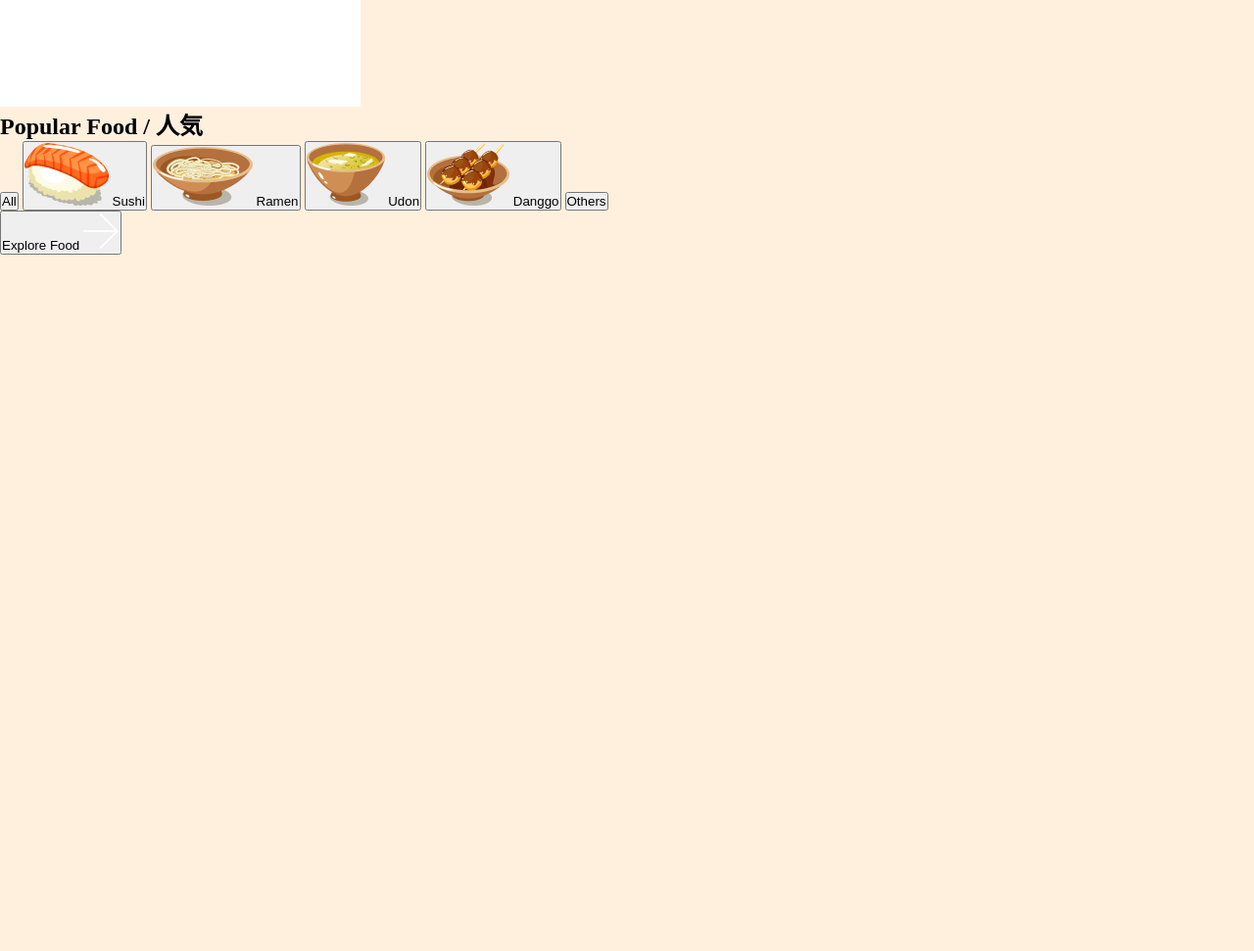
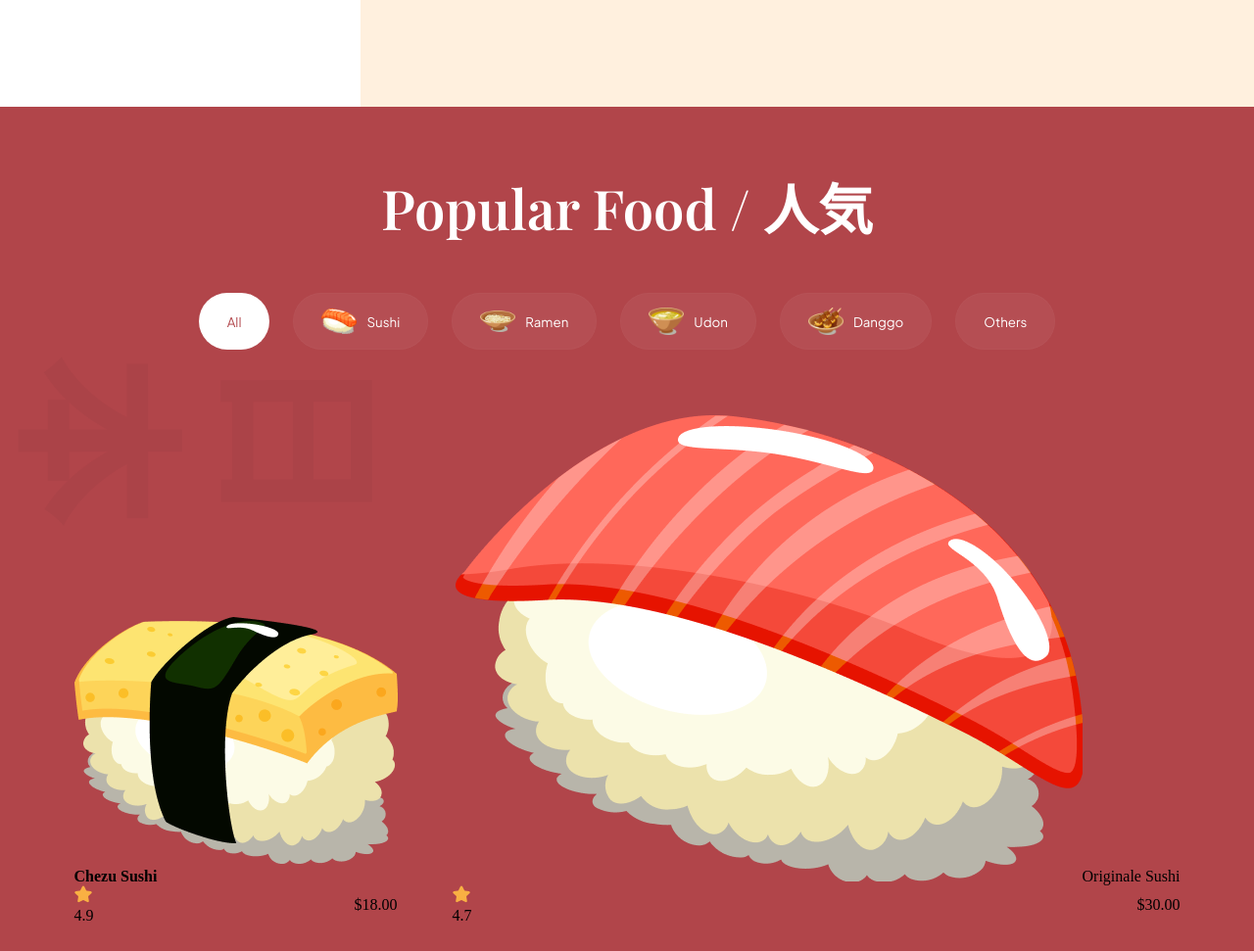
Before and after one commit to Rajiv620019/sushi, a website built with Vite: page index.html in a window 1280 px wide. Shown: the part 1409-2380 px from the top of the page at 98% size. Before the commit the page ends 1669 px from the top, so only its background shows below. Built offline with nearby package versions, Linux system fonts and the light colour scheme.

Commit message:
popular food card html and popular section css

```diff
--- a/css/sections/popular.css
+++ b/css/sections/popular.css
@@ -0,0 +1,104 @@
+.popular-foods {
+  padding: 64px;
+  display: flex;
+  flex-direction: column;
+
+  background-color: var(--primary-color);
+  background-image: url("../../assets/popular_bg.png");
+
+  background-position: center;
+  background-repeat: no-repeat;
+  background-size: contain;
+  overflow: hidden;
+}
+
+.popular-foods__title {
+  font-size: 56px;
+  font-family: var(--playfair-display);
+  font-weight: 600;
+
+  line-height: 78px;
+  color: #fff;
+  text-align: center;
+}
+
+.popular-foods__filters {
+  margin-top: 48px;
+  max-width: 100%;
+  overflow-x: auto;
+
+  display: flex;
+  justify-content: center;
+  gap: 24px;
+}
+
+.popular-foods__filter-btn {
+  padding: 10px 28px;
+  display: flex;
+  flex-direction: row;
+
+  align-items: center;
+  gap: 10px;
+  background: rgba(255, 255, 255, 0.05);
+
+  border: 1px solid rgba(255, 255, 255, 0.02);
+  border-radius: 46px;
+  font-weight: 300px;
+
+  line-height: 25px;
+  font-family: var(--plus-jakarta-sans);
+  color: #fff;
+  cursor: pointer;
+}
+
+.popular-foods__filter-btn img {
+  width: 36px;
+  height: 36px;
+  object-fit: contain;
+}
+
+.popular-foods__filter-btn.active {
+  background: #fff;
+  color: var(--primary-color);
+}
+
+.popular-foods__filter-btn:hover {
+  background: #fff;
+  color: var(--primary-color);
+}
+
+.popular-foods__catalogue {
+  margin-top: 64px;
+  display: flex;
+  justify-content: center;
+
+  align-items: flex-end;
+  flex-wrap: wrap;
+  gap: 56px;
+}
+
+.popular-foods__button {
+  width: fit-content;
+  padding: 20px 30px;
+  margin: 80px auto 0;
+
+  font-weight: 500;
+  font-size: 18px;
+  line-height: 23px;
+
+  font-family: var(--plus-jakarta-sans);
+  color: #fff;
+  border: none;
+
+  outline: none;
+  background: var(--secondary-color);
+  border-radius: 64px;
+  cursor: pointer;
+}
+
+.popular-foods__button img {
+  width: 14px;
+  height: 14px;
+  object-fit: contain;
+  margin-left: 21px;
+}
--- a/index.html
+++ b/index.html
@@ -154,7 +154,55 @@
         <button class="popular-foods__filter-btn">Others</button>
       </div>
 
-      <div class="popular-foods__catalogue"></div>
+      <div class="popular-foods__catalogue">
+        <article class="popular-foods__card">
+          <img
+            class="popular-foods__card-image"
+            src="assets/sushi-12.png"
+            alt="chezu sushi"
+          />
+          <h4 class="popular-foods__card-title">Chezu Sushi</h4>
+
+          <div class="popular-foods__card-details flex-between">
+            <div class="popular-foods__card-rating">
+              <img src="assets/star.svg" alt="rating" />
+              <p>4.9</p>
+            </div>
+
+            <p class="popular-foods__card-price">$18.00</p>
+          </div>
+        </article>
+
+        <article class="popular-foods__card active-card">
+          <img class="popular-foods__card-image" src="assets/sushi-11.png"
+          alt="originale sushi/>
+          <h4 class="popular-foods__card-title">Originale Sushi</h4>
+
+          <div class="popular-foods__card-details flex-between">
+            <div class="popular-foods__card-rating">
+              <img src="assets/star.svg" alt="rating" />
+              <p>4.7</p>
+            </div>
+
+            <p class="popular-foods__card-price">$30.00</p>
+          </div>
+        </article>
+
+        <article class="popular-foods__card">
+          <img class="popular-foods__card-image" src="assets/sushi-10.png"
+          alt="ramen legendo/>
+          <h4 class="popular-foods__card-title">Ramen Legendo</h4>
+
+          <div class="popular-foods__card-details flex-between">
+            <div class="popular-foods__card-rating">
+              <img src="assets/star.svg" alt="rating" />
+              <p>4.3</p>
+            </div>
+
+            <p class="popular-foods__card-price">$24.00</p>
+          </div>
+        </article>
+      </div>
       <button class="popular-foods__button">
         Explore Food
         <img src="assets/arrow-right.svg" alt="explore foods" />
```
